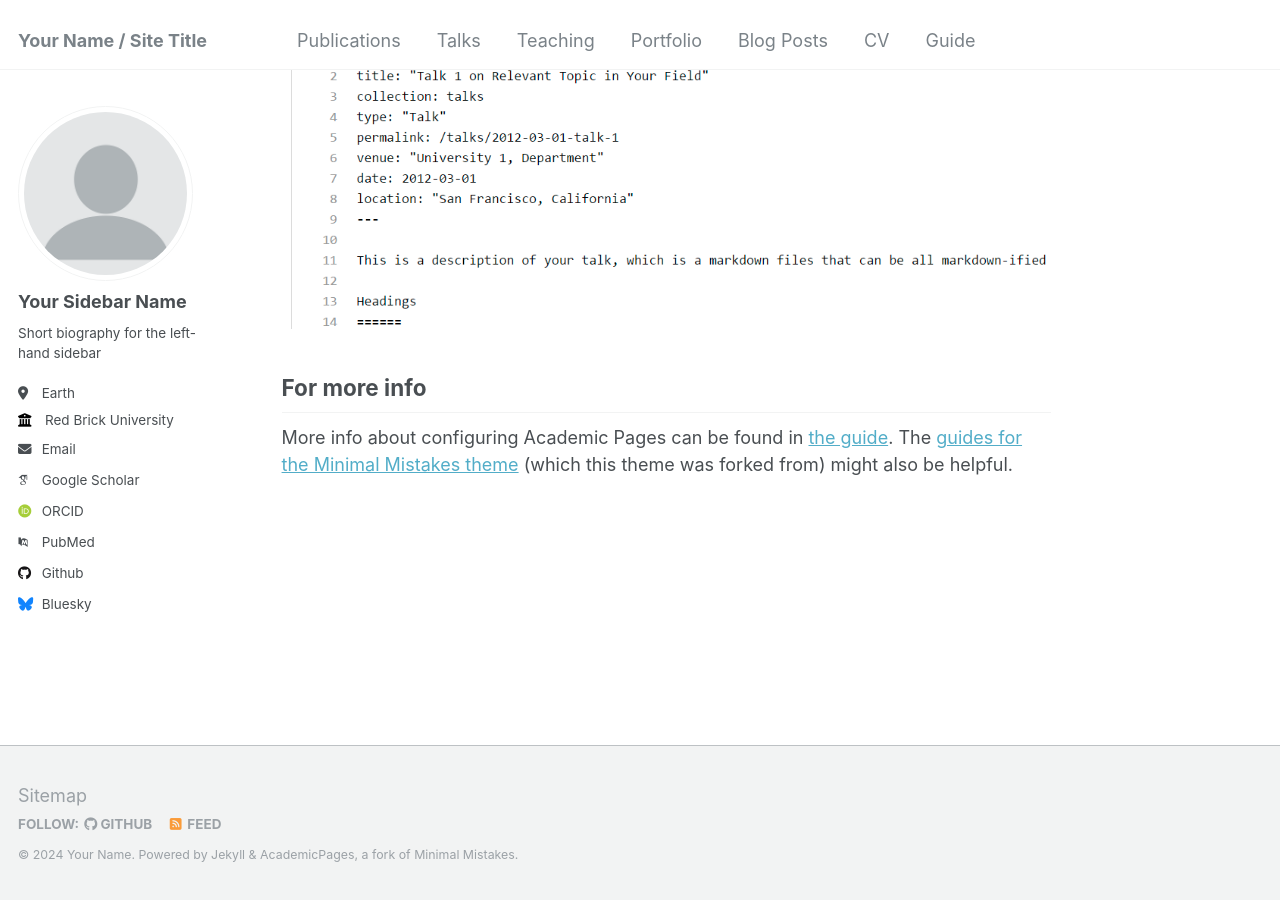
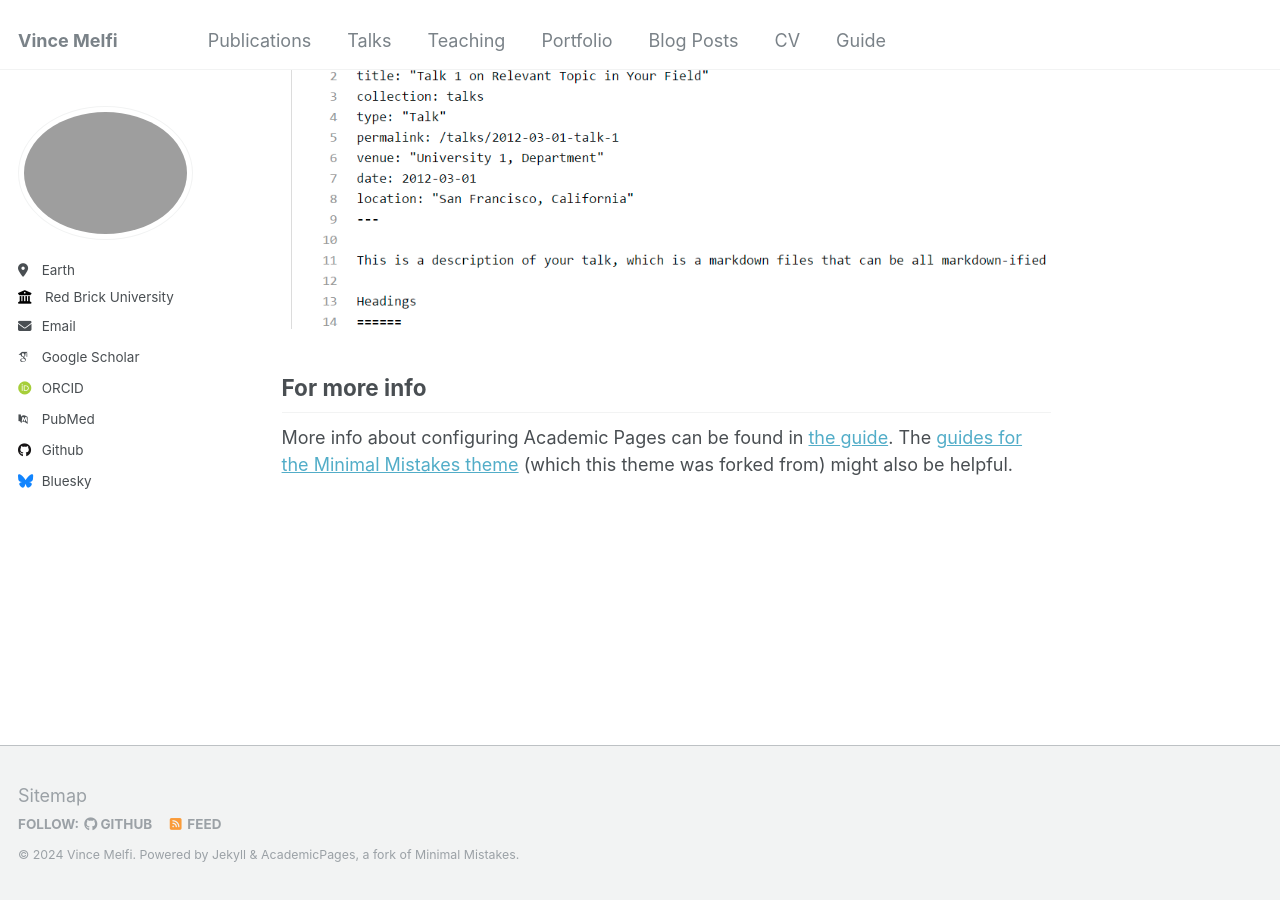
Before and after one commit to vfmelfi/vfmelfi.github.io, a Jekyll site: the page built from _pages/about.md, in a window 1280 px wide and 900 px high, scrolled down 2660 px. Built offline with Jekyll 4.4.1, drawn with Linux system fonts in a browser that asks for light colours; some web fonts are replaced.

Commit message:
Update _config.yml

```diff
--- a/_config.yml
+++ b/_config.yml
@@ -8,23 +8,23 @@
 
 # Basic Site Settings
 locale                   : "en-US"
-title                    : "Your Name / Site Title"
+title                    : "Vince Melfi"
 title_separator          : "-"
-name                     : &name "Your Name"
+name                     : &name "Vince Melfi"
 description              : &description "personal description"
-url                      : https://academicpages.github.io # the base hostname & protocol for your site e.g. "https://mmistakes.github.io"
+url                      : https://vfmelfi.github.io # the base hostname & protocol for your site e.g. "https://mmistakes.github.io"
 baseurl                  : "" # the subpath of your site, e.g. "/blog"
-repository               : "academicpages/academicpages.github.io"
+repository               : "https://github.com/vfmelfi"
 
 # Site Author - The following control what appear as part of the author content on the side bar.
 #               If a field is blank the icon and link will not appear, otherwise it will be shown.
 #               Additional customization can be done by editing /_includes/author-profile.html
 author:
   # Biographic information
-  avatar           : "profile.png"
-  name             : "Your Sidebar Name"
+  avatar           : ""
+  name             : ""
   pronouns         : # example: "she/her"
-  bio              : "Short biography for the left-hand sidebar"
+  bio              : ""
   location         : "Earth"
   employer         : "Red Brick University"
   uri              : # URL
```
